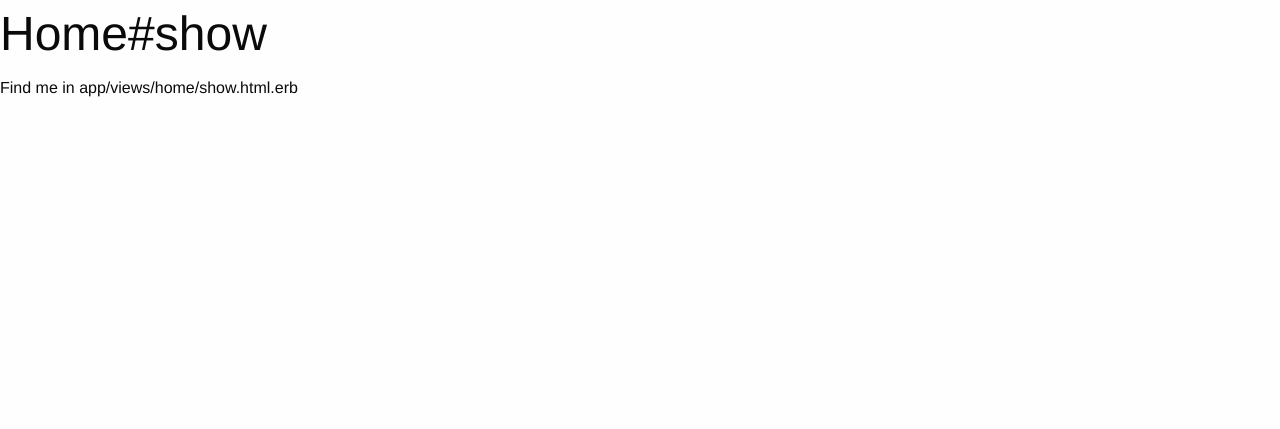
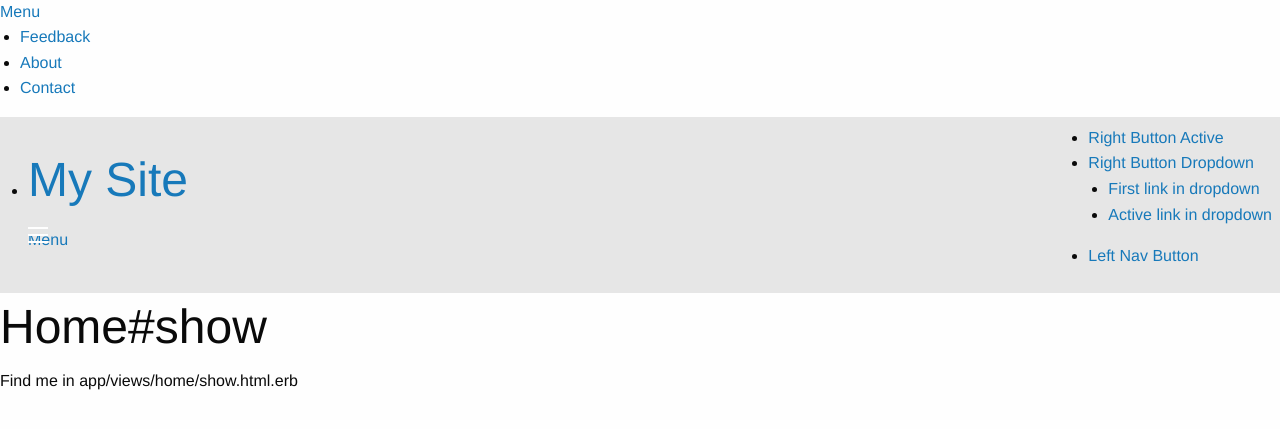
Before and after one commit to chaoc-tools/web-app, a Rails app: page / in a window 1280 px wide. Shown: the top 429 px of the page. Run offline with Rails 7, Linux system fonts and the light colour scheme; style sheets or scripts are compiled from the project's sources; some libraries are stand-ins or nearby versions.

Commit message:
foundation test

```diff
--- /dev/null
+++ b/app/assets/stylesheets/application.scss
@@ -0,0 +1 @@
+@import "foundation_and_overrides";
--- a/app/views/layouts/application.html.erb
+++ b/app/views/layouts/application.html.erb
@@ -13,8 +13,59 @@
   </head>
 
   <body>
+    <div class="off-canvas-wrap" data-offcanvas>
+      <div class="inner-wrap">
+        <a class="left-off-canvas-toggle" href="#" >Menu</a>
+        <aside class="left-off-canvas-menu">
+        <!-- whatever you want goes here -->
+        <ul>
+          <li><a href="#">Feedback</a></li>
+          <li><a href="#">About</a></li>
+          <li><a href="#">Contact</a></li>
+        </ul>
+       </aside>
+
+<nav class="top-bar" data-topbar role="navigation">
+  <ul class="title-area">
+    <li class="name">
+      <h1><a href="#">My Site</a></h1>
+    </li>
+     <!-- Remove the class "menu-icon" to get rid of menu icon. Take out "Menu" to just have icon alone -->
+    <li class="toggle-topbar menu-icon"><a href="#"><span>Menu</span></a></li>
+  </ul>
+
+  <section class="top-bar-section">
+    <!-- Right Nav Section -->
+    <ul class="right">
+      <li class="active"><a href="#">Right Button Active</a></li>
+      <li class="has-dropdown">
+        <a href="#">Right Button Dropdown</a>
+        <ul class="dropdown">
+          <li><a href="#">First link in dropdown</a></li>
+          <li class="active"><a href="#">Active link in dropdown</a></li>
+        </ul>
+      </li>
+    </ul>
+
+    <!-- Left Nav Section -->
+    <ul class="left">
+      <li><a href="#">Left Nav Button</a></li>
+    </ul>
+  </section>
+</nav>
 
     <%= yield %>
 
+  <!-- close the off-canvas menu -->
+  <a class="exit-off-canvas"></a>
+  </div>
+</div>
+
+
+
+
+
+
+
   </body>
 </html>
```
